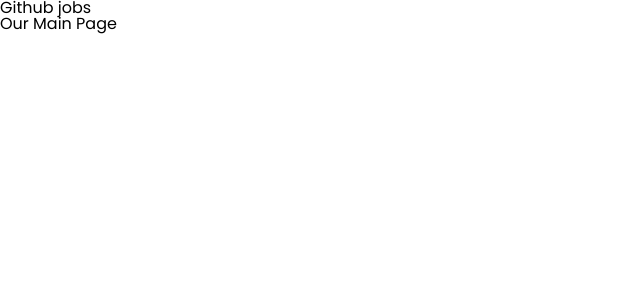
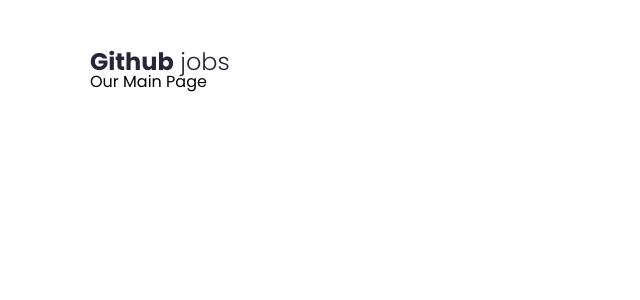
Before and after one commit to DonquixoteSabo/Github-Jobs, a React (Create React App) app: page / in a window 1280 px wide. Shown: the top 300 px of the page, without its empty margins (0-640 px from the left). Built offline with nearby package versions, Linux system fonts and the light colour scheme.

Commit message:
feat: :sparkles: Add Header styles

```diff
--- a/src/assets/styles/styled.d.ts
+++ b/src/assets/styles/styled.d.ts
@@ -6,6 +6,7 @@
   export interface DefaultTheme {
     colors: {
       blue: string;
+      steelGray: string;
     };
     fontSize: {
       xs: string;
--- a/src/assets/styles/theme.ts
+++ b/src/assets/styles/theme.ts
@@ -4,13 +4,14 @@
 const theme: DefaultTheme = {
   colors: {
     blue: '#1E86FF',
+    steelGray: '#282538',
   },
   fontSize: {
     xs: '12px',
     s: '14px',
     m: '16px',
     l: '18px',
-    xl: '20px',
+    xl: '24px',
   },
 };
 
--- /dev/null
+++ b/src/components/Header/Header.styles.ts
@@ -0,0 +1,10 @@
+import styled from 'styled-components';
+
+export const Logo = styled.h1`
+  color: ${({ theme }) => theme.colors.steelGray};
+  font-size: ${({ theme }) => theme.fontSize.xl};
+  font-weight: 300;
+  strong {
+    font-weight: 700;
+  }
+`;
--- a/src/components/Header/Header.tsx
+++ b/src/components/Header/Header.tsx
@@ -1,3 +1,9 @@
-export default function Header() {
-  return <div>Github jobs</div>;
+import { Logo } from './Header.styles';
+
+export function Header() {
+  return (
+    <Logo>
+      <strong>Github</strong> jobs
+    </Logo>
+  );
 }
--- a/src/templates/MainTemplate.styles.ts
+++ b/src/templates/MainTemplate.styles.ts
@@ -2,4 +2,8 @@
 
 export const Wrapper = styled.div`
   width: 100%;
+  max-width: 1200px;
+  height: 100%;
+  margin: 0 auto;
+  padding: 50px;
 `;
--- a/src/templates/MainTemplate.tsx
+++ b/src/templates/MainTemplate.tsx
@@ -1,6 +1,6 @@
 import React, { ReactNode } from 'react';
 //components
-import Header from 'components/Header/Header';
+import { Header } from 'components/Header/Header';
 //styles
 import { Wrapper } from './MainTemplate.styles';
 
```
